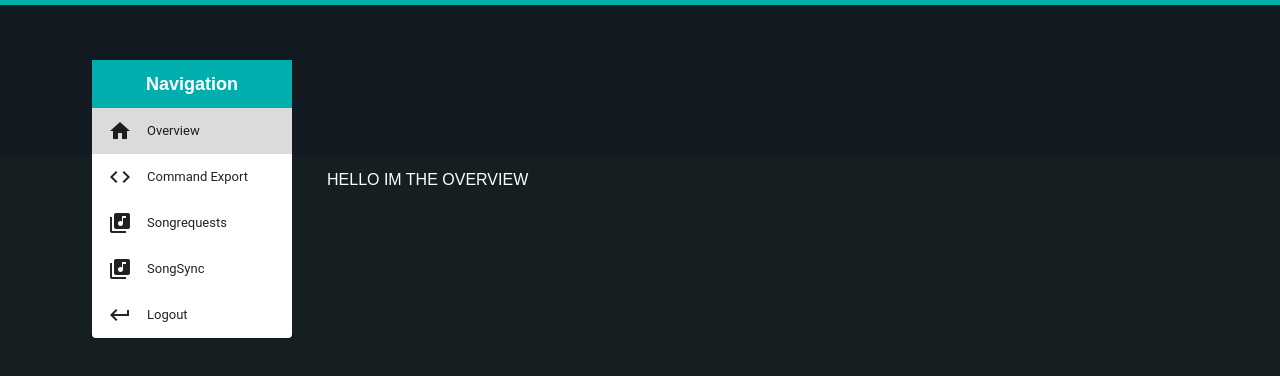
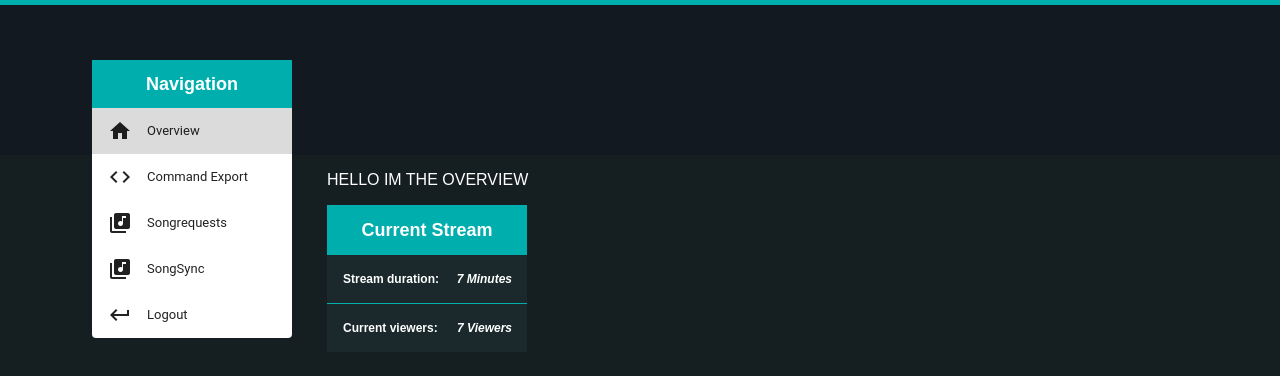
Before and after one commit to Twasi/twasi-desktop, a React (Create React App) app: page / in a window 1280 px wide. Shown: the top 376 px of the page. Built offline with nearby package versions, Linux system fonts and the light colour scheme.

Commit message:
added overview example

```diff
--- /dev/null
+++ b/src/components/info-tiles/InfoTiles.js
@@ -0,0 +1,59 @@
+import React, { Component } from 'react';
+import APIConnector from '../../api/APIConnector';
+import Paper from '@material-ui/core/Paper';
+import List from '@material-ui/core/List';
+import ListItem from '@material-ui/core/ListItem';
+
+import { getListStyle, getItemStyle, getTitleStyle } from './_style';
+
+import './_style.css';
+
+class InfoTiles extends Component {
+
+    constructor(props) {
+        super(props);
+
+        this.items = [
+          {
+            title: 'Stream duration',
+            query: 'user {stream duration}',
+            value: '7 Minutes'
+          },
+          {
+            title: 'Current viewers',
+            query: 'user {viewers}',
+            value: '7 Viewers'
+          }
+        ];
+    }
+
+    getInfo(key) {
+        return key;
+    }
+
+    render() {
+        const renderItems = () =>
+            this.items.map(item => (
+                <ListItem
+                style={getItemStyle()}
+                innerDivStyle={{ padding: '0px 16px 0px 52px' }}
+                >
+                { item.title }:
+                <i className="tileValue">{this.getInfo(item.value)}</i>
+                </ListItem>
+            ));
+
+        return (
+            <Paper style={getListStyle()}>
+                <div style={getTitleStyle()}>
+                    Current Stream
+                </div>
+                <List className="tileList">
+                    {renderItems()}
+                </List>
+            </Paper>
+        );
+    }
+}
+
+export default InfoTiles;
--- /dev/null
+++ b/src/components/info-tiles/_style.css
@@ -0,0 +1,8 @@
+.tileValue {
+    position: absolute;
+    right: 15px;
+}
+
+.tileList {
+    padding: 0 !important;
+}
--- /dev/null
+++ b/src/components/info-tiles/_style.js
@@ -0,0 +1,25 @@
+export const getListStyle = () => ({
+    display: 'block',
+    width: '200px',
+    boxShadow: 'none'
+});
+
+export const getTitleStyle = () => ({
+    ...getItemStyle(),
+    fontSize: 18,
+    backgroundColor: '#00aeae'
+})
+
+export const getItemStyle = () => ({
+    backgroundColor: '#1b292c',
+    fontSize: 12,
+    fontWeight: '600',
+    lineHeight: '48px',
+    color: '#fff',
+    marginLeft: 0,
+    padding: '0px 16px 0px 16px',
+    minHeight: 48,
+    position: 'relative',
+    textAlign: 'center',
+    borderTop: '1px solid #00aeae'
+});
--- a/src/sites/Overview.js
+++ b/src/sites/Overview.js
@@ -1,4 +1,5 @@
 import React, { Component } from 'react';
+import InfoTiles from '../components/info-tiles/InfoTiles';
 
 class Overview extends Component {
     render() {
@@ -6,6 +7,7 @@ class Overview extends Component {
             <div>
                 <p>HELLO IM THE OVERVIEW</p>
                 <div className="tiles">
+                    <InfoTiles />
                 </div>
             </div>
         );
```
